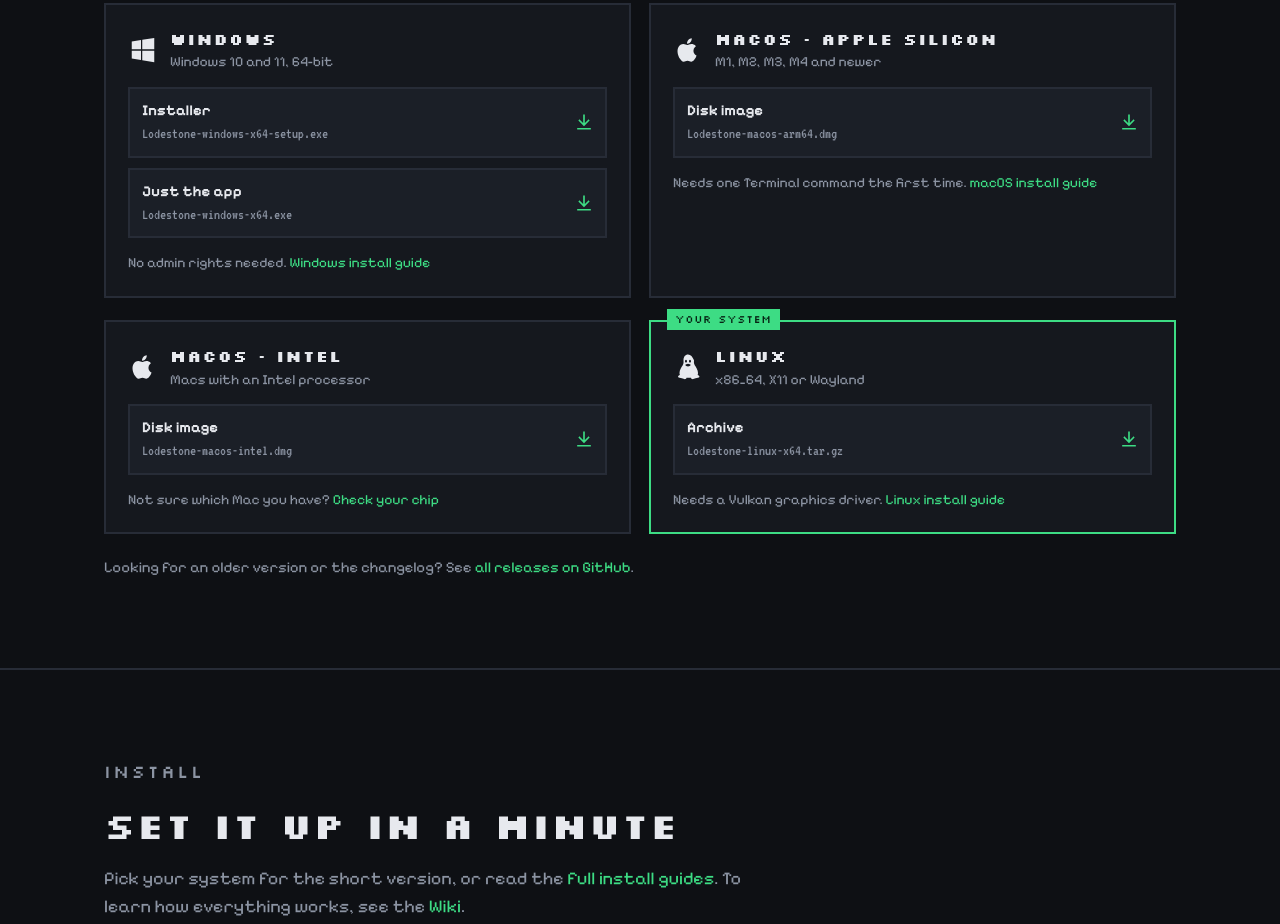
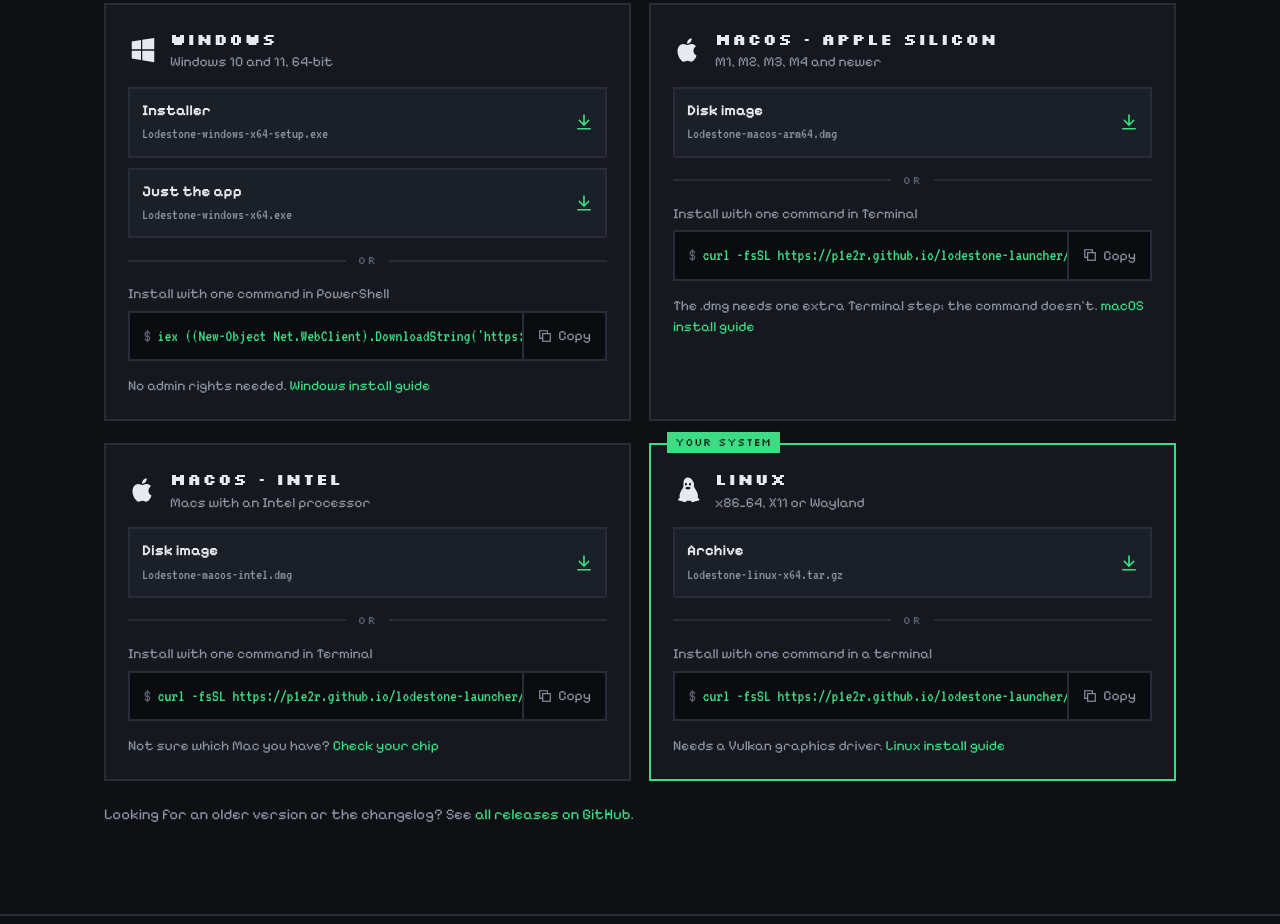
Before and after one commit to p1e2r/lodestone-launcher, a plain HTML site: page site/index.html in a window 1280 px wide. Shown: the part 4342-5266 px from the top of the page. Drawn offline with Linux system fonts and the light colour scheme; no server answers.

Commit message:
Website: OR one-command install on every download card
Co-Authored-By: Claude Opus 5.5 <noreply@anthropic.com>
Claude-Session: https://claude.ai/code/session_0176qXaQY3B6PyLddhFxvgAV

```diff
--- a/site/index.html
+++ b/site/index.html
@@ -157,6 +157,8 @@
             <a class="dl-file" data-asset="Lodestone-windows-x64.exe" href="https://github.com/p1e2r/lodestone-launcher/releases/latest/download/Lodestone-windows-x64.exe">
               <span class="n"><strong>Just the app</strong><code>Lodestone-windows-x64.exe</code></span><span class="size"></span><svg><use href="#i-download"/></svg></a>
           </div>
+          <div class="or" aria-hidden="true"><span>OR</span></div>
+          <div class="or-cmd"><span>Install with one command in PowerShell</span><div class="cmd"><code id="dl-ps">iex ((New-Object Net.WebClient).DownloadString('https://p1e2r.github.io/lodestone-launcher/install.ps1'))</code><button type="button" data-copy="dl-ps"><svg width="14" height="14"><use href="#i-copy"/></svg><span>Copy</span></button></div></div>
           <p class="dl-note">No admin rights needed. <a href="install/windows.html">Windows install guide</a></p>
         </div>
         <div class="dl" data-os="mac-arm">
@@ -165,7 +167,9 @@
             <a class="dl-file" data-asset="Lodestone-macos-arm64.dmg" href="https://github.com/p1e2r/lodestone-launcher/releases/latest/download/Lodestone-macos-arm64.dmg">
               <span class="n"><strong>Disk image</strong><code>Lodestone-macos-arm64.dmg</code></span><span class="size"></span><svg><use href="#i-download"/></svg></a>
           </div>
-          <p class="dl-note">Needs one Terminal command the first time. <a href="install/macos.html">macOS install guide</a></p>
+          <div class="or" aria-hidden="true"><span>OR</span></div>
+          <div class="or-cmd"><span>Install with one command in Terminal</span><div class="cmd"><code id="dl-sh-arm">curl -fsSL https://p1e2r.github.io/lodestone-launcher/install.sh | sh</code><button type="button" data-copy="dl-sh-arm"><svg width="14" height="14"><use href="#i-copy"/></svg><span>Copy</span></button></div></div>
+          <p class="dl-note">The .dmg needs one extra Terminal step; the command doesn't. <a href="install/macos.html">macOS install guide</a></p>
         </div>
         <div class="dl" data-os="mac-intel">
           <div class="dl-top"><svg><use href="#i-apple"/></svg><div><h3>macOS · Intel</h3><p class="muted">Macs with an Intel processor</p></div></div>
@@ -173,6 +177,8 @@
             <a class="dl-file" data-asset="Lodestone-macos-intel.dmg" href="https://github.com/p1e2r/lodestone-launcher/releases/latest/download/Lodestone-macos-intel.dmg">
               <span class="n"><strong>Disk image</strong><code>Lodestone-macos-intel.dmg</code></span><span class="size"></span><svg><use href="#i-download"/></svg></a>
           </div>
+          <div class="or" aria-hidden="true"><span>OR</span></div>
+          <div class="or-cmd"><span>Install with one command in Terminal</span><div class="cmd"><code id="dl-sh-intel">curl -fsSL https://p1e2r.github.io/lodestone-launcher/install.sh | sh</code><button type="button" data-copy="dl-sh-intel"><svg width="14" height="14"><use href="#i-copy"/></svg><span>Copy</span></button></div></div>
           <p class="dl-note">Not sure which Mac you have? <a href="install/macos.html#chip">Check your chip</a></p>
         </div>
         <div class="dl" data-os="linux">
@@ -181,6 +187,8 @@
             <a class="dl-file" data-asset="Lodestone-linux-x64.tar.gz" href="https://github.com/p1e2r/lodestone-launcher/releases/latest/download/Lodestone-linux-x64.tar.gz">
               <span class="n"><strong>Archive</strong><code>Lodestone-linux-x64.tar.gz</code></span><span class="size"></span><svg><use href="#i-download"/></svg></a>
           </div>
+          <div class="or" aria-hidden="true"><span>OR</span></div>
+          <div class="or-cmd"><span>Install with one command in a terminal</span><div class="cmd"><code id="dl-sh-linux">curl -fsSL https://p1e2r.github.io/lodestone-launcher/install.sh | sh</code><button type="button" data-copy="dl-sh-linux"><svg width="14" height="14"><use href="#i-copy"/></svg><span>Copy</span></button></div></div>
           <p class="dl-note">Needs a Vulkan graphics driver. <a href="install/linux.html">Linux install guide</a></p>
         </div>
       </div>
--- a/site/style.css
+++ b/site/style.css
@@ -267,3 +267,11 @@ footer a { color: var(--muted); }
 .quick .row > span { font-size: 14px; color: var(--muted); }
 .quick .row.mine > span { color: var(--accent); }
 .quick .row.mine > span::after { content: " · your system"; }
+
+.or { display: flex; align-items: center; gap: 12px; color: var(--faint); font-family: var(--display); font-size: 11px; letter-spacing: .14em; }
+.or::before, .or::after { content: ""; flex: 1; height: 2px; background: var(--border); }
+.or-cmd { display: grid; gap: 6px; min-width: 0; }
+.or-cmd > span { font-size: 14px; color: var(--muted); }
+.or-cmd .cmd code { font-size: 17px; }
+.quick, .quick .row, .or-cmd { grid-template-columns: minmax(0, 1fr); }
+.cmd { min-width: 0; width: 100%; }
```
